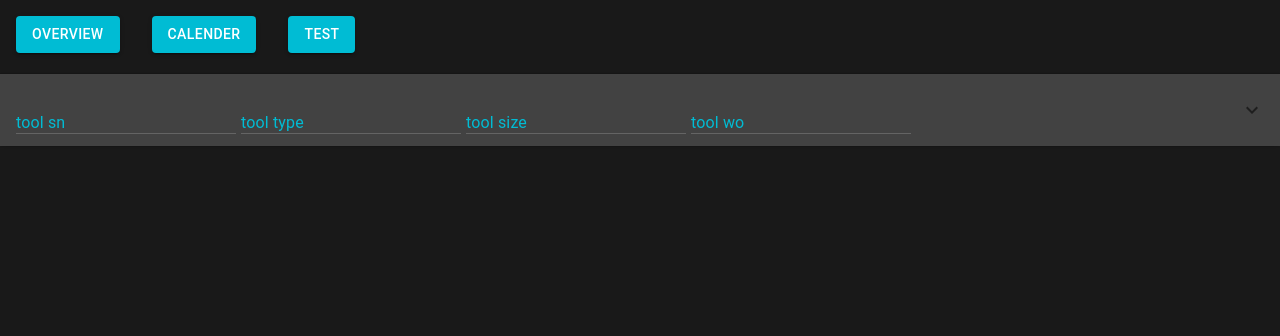
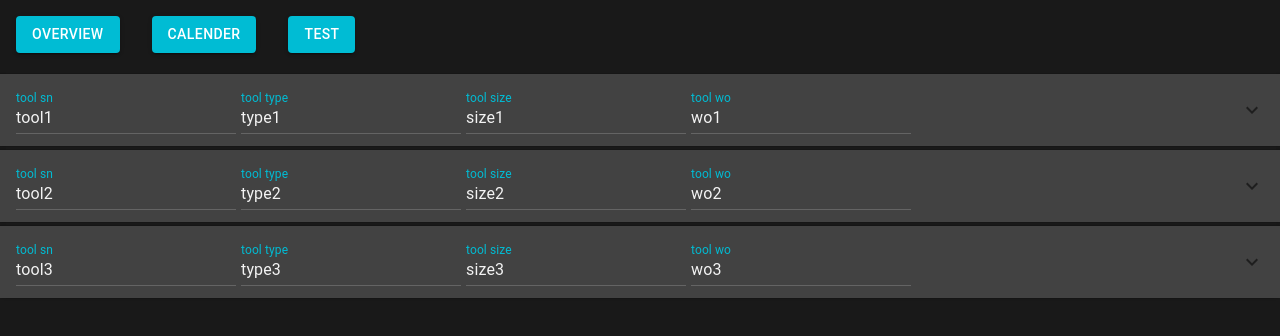
Before and after one commit to RoenLie/electron-react, a React (Create React App) app: page /calender in a window 1280 px wide. Shown: the top 336 px of the page. Built offline with nearby package versions, Linux system fonts and the light colour scheme.

Commit message:
can create multiple expansionpanes, cannot write to yet.

```diff
--- a/src/components/calender.jsx
+++ b/src/components/calender.jsx
@@ -2,8 +2,86 @@ import React, { Component } from "react";
 import CustomExpansionPanel from "./overviewExpansionPanel";
 
 class Calender extends Component {
+  input = [
+    {
+      row: 0,
+      values: [
+        {
+          id: "0",
+          name: "tool sn",
+          value: "tool1"
+        },
+        {
+          id: "1",
+          name: "tool type",
+          value: "type1"
+        },
+        {
+          id: "2",
+          name: "tool size",
+          value: "size1"
+        },
+        {
+          id: "3",
+          name: "tool wo",
+          value: "wo1"
+        }
+      ]
+    },
+    {
+      row: 1,
+      values: [
+        {
+          id: "0",
+          name: "tool sn",
+          value: "tool2"
+        },
+        {
+          id: "1",
+          name: "tool type",
+          value: "type2"
+        },
+        {
+          id: "2",
+          name: "tool size",
+          value: "size2"
+        },
+        {
+          id: "3",
+          name: "tool wo",
+          value: "wo2"
+        }
+      ]
+    },
+    {
+      row: 2,
+      values: [
+        {
+          id: "0",
+          name: "tool sn",
+          value: "tool3"
+        },
+        {
+          id: "1",
+          name: "tool type",
+          value: "type3"
+        },
+        {
+          id: "2",
+          name: "tool size",
+          value: "size3"
+        },
+        {
+          id: "3",
+          name: "tool wo",
+          value: "wo3"
+        }
+      ]
+    }
+  ];
+
   render() {
-    return <CustomExpansionPanel />;
+    return <CustomExpansionPanel input={this.input} />;
   }
 }
 
--- a/src/components/detailsTextboxGroup.jsx
+++ b/src/components/detailsTextboxGroup.jsx
@@ -1,20 +1,13 @@
 import React from "react";
 import ExpansionPanelTextBox from "./expansionPanelTextBox";
 //=============================================================================
-const DetailsTextboxGroup = ({ values, onChange }) => {
-  return (
+const DetailsTextboxGroup = ({ row, values, onChange }) => {
+  return values.values.map(values => (
     <React.Fragment>
-      {values.map(({ id, name, value }) => (
-        <ExpansionPanelTextBox
-          key={id}
-          name={name}
-          value={value}
-          onChange={onChange(id)}
-        />
-      ))}
+      <div>
+        <ExpansionPanelTextBox row={row} values={values} onChange={onChange} />
+      </div>
     </React.Fragment>
-  );
+  ));
 };
-
 export default DetailsTextboxGroup;
-//=============================================================================
--- a/src/components/expansionPanelTextBox.jsx
+++ b/src/components/expansionPanelTextBox.jsx
@@ -5,7 +5,9 @@ import {
   StyledInput
 } from "./styles/expansionPanelTextboxStyle";
 //=============================================================================
-const ExpansionPanelTextBox = ({ id, name, value, onChange }) => {
+const ExpansionPanelTextBox = ({ values, onChange, row }) => {
+  let { id, name, value } = values;
+
   return (
     <React.Fragment>
       <FormControl>
--- a/src/components/overviewExpansionPanel.jsx
+++ b/src/components/overviewExpansionPanel.jsx
@@ -17,47 +17,53 @@ import DetailsTextboxGroup from "./detailsTextboxGroup";
 class CustomExpansionPanel extends Component {
   state = {};
 
-  values = [
-    { id: 0, name: "tool sn", value: "" },
-    { id: 1, name: "tool type", value: "" },
-    { id: 2, name: "tool size", value: "" },
-    { id: 3, name: "tool wo", value: "" }
-  ];
+  handleChange = event => {
+    this.props.input[1].values[1].value = event.target.value;
 
-  handleChange = id => event => {
-    this.values[id].value = event.target.value;
     this.setState({ value: event.target.value });
   };
 
-  render() {
-    return (
+  createRows = () => {
+    return this.props.input.map(values => (
       <React.Fragment>
         <ExpansionPanel>
           <ExpansionPanelSummary
             expandIcon={<ExpandMoreIcon />}
-            aria-controls="panel1c-content"
-            id="panel_header"
+            aria-controls="panel1-content"
+            id={"panel1_" + "row" + values.row}
           >
             <SummaryTextboxGroup
-              values={this.values}
+              row={values.row}
+              values={values}
               onChange={this.handleChange}
             />
           </ExpansionPanelSummary>
 
-          <ExpansionPanelDetails>
+          <ExpansionPanelDetails
+            aria-controls="panel2-content"
+            id={"panel2_" + "row" + values.row}
+          >
             <DetailsTextboxGroup
-              values={this.values}
+              row={values.row}
+              values={values}
               onChange={this.handleChange}
             />
           </ExpansionPanelDetails>
 
-          <ExpansionPanelActions>
+          <ExpansionPanelActions
+            aria-controls="panel3-content"
+            id={"panel3_" + "row" + values.row}
+          >
             <Button size="small">Cancel</Button>
             <Button size="small">Save</Button>
           </ExpansionPanelActions>
         </ExpansionPanel>
       </React.Fragment>
-    );
+    ));
+  };
+
+  render() {
+    return <this.createRows />;
   }
 }
 
--- a/src/components/styles/expansionPanelTextboxStyle.jsx
+++ b/src/components/styles/expansionPanelTextboxStyle.jsx
@@ -1,4 +1,6 @@
 import { withStyles } from "@material-ui/core/styles";
+
+import MuiInputLabel from "@material-ui/core/InputLabel";
 
 import InputLabel from "@material-ui/core/InputLabel";
 import Input from "@material-ui/core/Input";
@@ -8,9 +10,6 @@ const StyledInputLabel = withStyles({
     marginTop: 5,
     color: "rgb(0, 188, 212)",
     "&:hover": {}
-  },
-  focused: {
-    // backgroundColor: works but not color
   },
   shrink: {
     color: "rgb(0, 188, 212)"
--- a/src/components/summaryTextboxGroup.jsx
+++ b/src/components/summaryTextboxGroup.jsx
@@ -2,21 +2,14 @@ import React from "react";
 
 import ExpansionPanelTextBox from "./expansionPanelTextBox";
 
-const SummaryTextboxGroup = ({ values, onChange }) => {
-  return (
+const SummaryTextboxGroup = ({ row, values, onChange }) => {
+  return values.values.map(values => (
     <React.Fragment>
-      {values.map(({ id, name, value }) => (
-        <div Style="pointer-events: none;">
-          <ExpansionPanelTextBox
-            key={id}
-            name={name}
-            value={value}
-            onChange={onChange}
-          />
-        </div>
-      ))}
+      <div Style="pointer-events: none;">
+        <ExpansionPanelTextBox row={row} values={values} onChange={onChange} />
+      </div>
     </React.Fragment>
-  );
+  ));
 };
 
 export default SummaryTextboxGroup;
```
